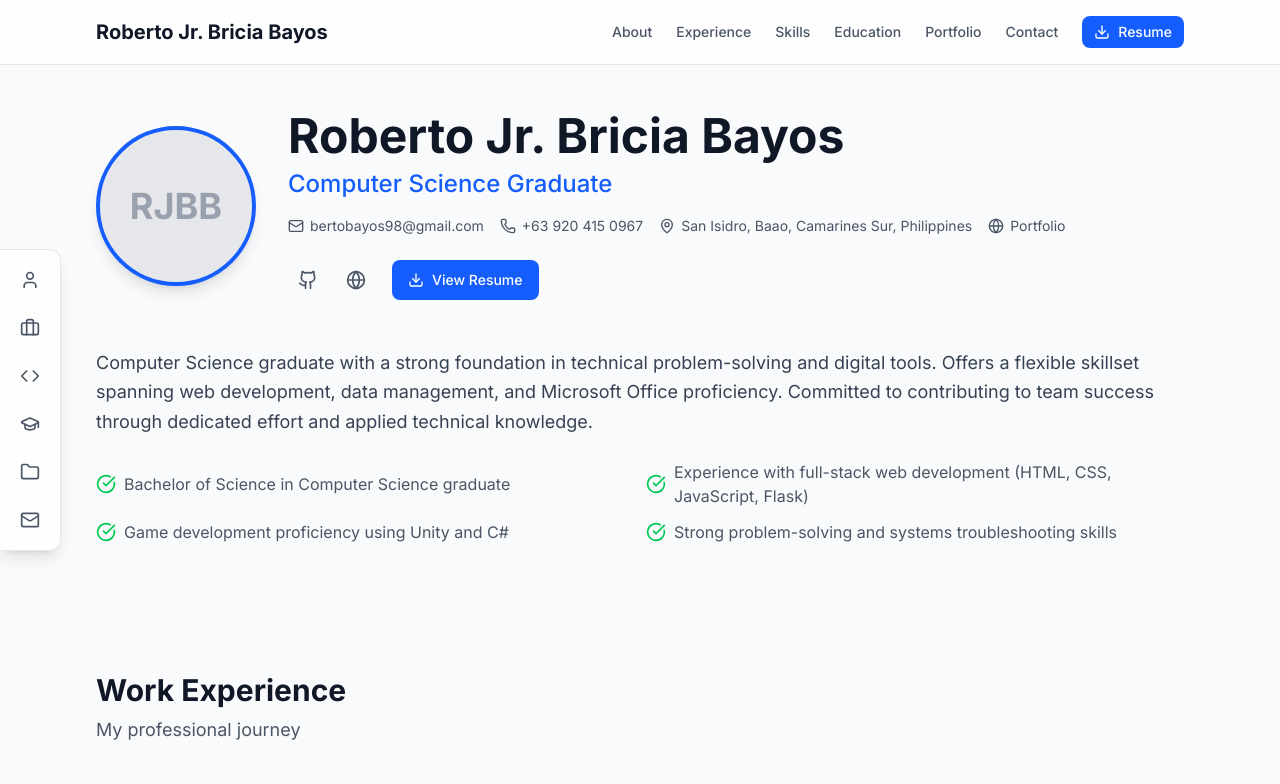
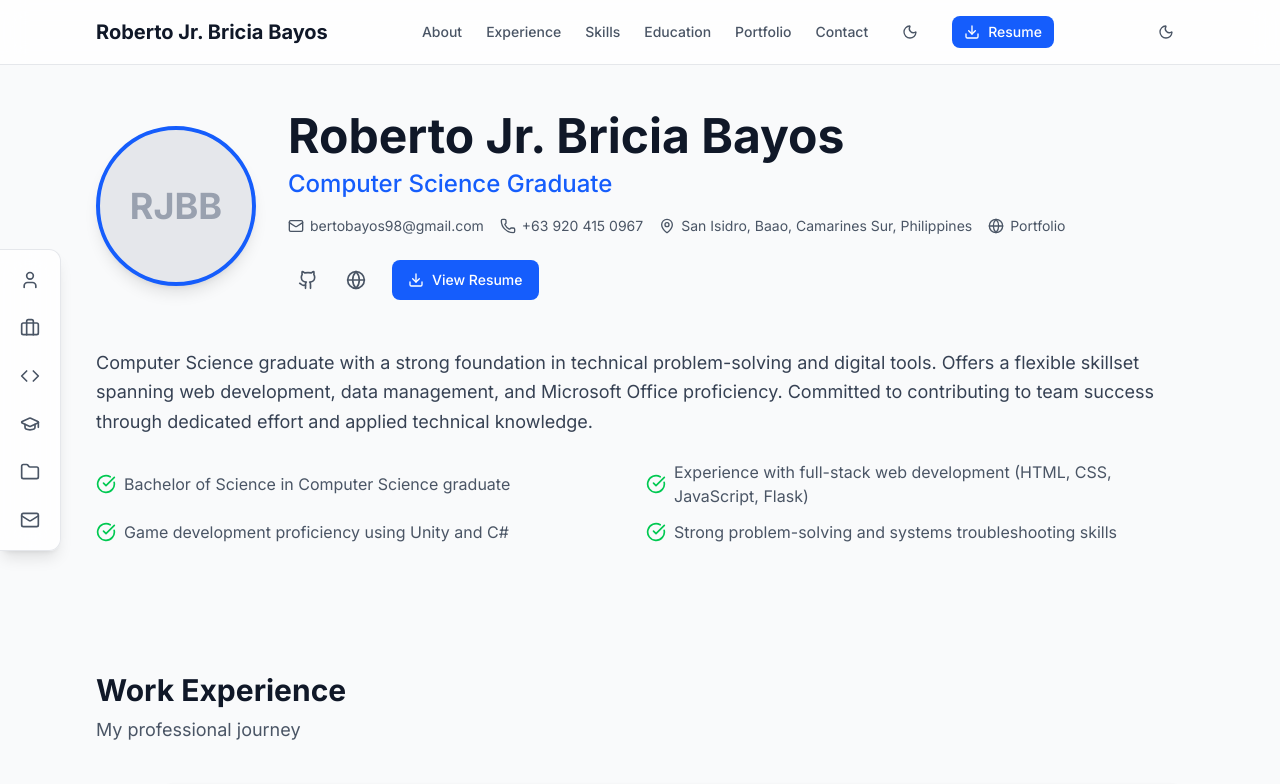
Before and after one commit to CaseinBrt/Portfolio, a Next.js app: page / in a window 1280 px wide. Shown: the top 784 px of the page. Built offline with nearby package versions, Linux system fonts and the light colour scheme.

Commit message:
feat(ui): add theme toggle component
Implement a new ThemeToggle component to allow users to switch between
light and dark modes. Integrate the toggle into the Header component
for both desktop and mobile navigation views.

```diff
--- a/src/components/layout/Header.tsx
+++ b/src/components/layout/Header.tsx
@@ -4,6 +4,7 @@ import Link from 'next/link';
 import { useState } from 'react';
 import { Menu, X, Download } from 'lucide-react';
 import { Button } from '@/components/ui';
+import { ThemeToggle } from '@/components/layout/ThemeToggle';
 import { profile } from '@/data/profile';
 import { cn } from '@/lib/utils';
 
@@ -39,6 +40,7 @@ export function Header() {
                 {item.label}
               </Link>
             ))}
+            <ThemeToggle />
             <Button href="/print" size="sm">
               <Download className="w-4 h-4 mr-2" />
               Resume
@@ -46,6 +48,8 @@ export function Header() {
           </nav>
 
           {/* Mobile Menu Button */}
+          <div className="flex items-center gap-2">
+            <ThemeToggle />
             <button
               onClick={() => setIsMenuOpen(!isMenuOpen)}
               className="md:hidden p-2 text-gray-600 hover:text-gray-900 dark:text-gray-400 dark:hover:text-white"
@@ -53,6 +57,7 @@ export function Header() {
             >
               {isMenuOpen ? <X className="w-6 h-6" /> : <Menu className="w-6 h-6" />}
             </button>
+          </div>
         </div>
 
         {/* Mobile Navigation */}
--- /dev/null
+++ b/src/components/layout/ThemeToggle.tsx
@@ -0,0 +1,88 @@
+'use client';
+
+import { useEffect, useState, useCallback } from 'react';
+import { Sun, Moon } from 'lucide-react';
+import { Button } from '@/components/ui';
+
+export function ThemeToggle() {
+  // Lazy initial state: reads from localStorage/system on first render (client only)
+  const [isDark, setIsDark] = useState<boolean>(() => {
+    if (typeof window === 'undefined') return false;
+    try {
+      const stored = localStorage.getItem('theme');
+      if (stored !== null) return stored === 'dark';
+      return window.matchMedia('(prefers-color-scheme: dark)').matches;
+    } catch {
+      return false;
+    }
+  });
+  const [mounted, setMounted] = useState(false);
+
+  useEffect(() => {
+    // Mark component as mounted (hydration complete)
+    // eslint-disable-next-line react-hooks/set-state-in-effect -- Required to track hydration state
+    setMounted(true);
+
+    // Listen for system theme preference changes
+    const mediaQuery = window.matchMedia('(prefers-color-scheme: dark)');
+    const handleChange = (e: MediaQueryListEvent) => {
+      // Only auto-switch if user hasn't manually set a preference
+      if (!localStorage.getItem('theme')) {
+        setIsDark(e.matches);
+      }
+    };
+
+    if (mediaQuery.addEventListener) {
+      mediaQuery.addEventListener('change', handleChange);
+      return () => mediaQuery.removeEventListener('change', handleChange);
+    } else {
+      // Safari/older browsers
+      if (mediaQuery.addListener) {
+        mediaQuery.addListener(handleChange);
+        return () => mediaQuery.removeListener?.(handleChange);
+      }
+    }
+  }, []);
+
+  // Apply theme to HTML element whenever isDark changes
+  useEffect(() => {
+    if (!mounted) return;
+    const html = document.documentElement;
+    if (isDark) {
+      html.classList.add('dark');
+      localStorage.setItem('theme', 'dark');
+    } else {
+      html.classList.remove('dark');
+      localStorage.setItem('theme', 'light');
+    }
+  }, [isDark, mounted]);
+
+  const toggleTheme = useCallback(() => {
+    setIsDark((prev) => !prev);
+  }, []);
+
+  // Render placeholder until mounted to avoid hydration mismatch
+  if (!mounted) {
+    return (
+      <Button variant="ghost" size="sm" className="w-9 h-9 p-0" disabled aria-hidden="true">
+        <Sun className="w-4 h-4" />
+      </Button>
+    );
+  }
+
+  return (
+    <Button
+      variant="ghost"
+      size="sm"
+      onClick={toggleTheme}
+      className="w-9 h-9 p-0"
+      aria-label={isDark ? 'Switch to light mode' : 'Switch to dark mode'}
+    >
+      {isDark ? (
+        <Sun className="w-4 h-4 transition-transform hover:rotate-12" />
+      ) : (
+        <Moon className="w-4 h-4 transition-transform hover:rotate-12" />
+      )}
+    </Button>
+  );
+}
```
Lines whose indentation alone changed are shown as unchanged.
